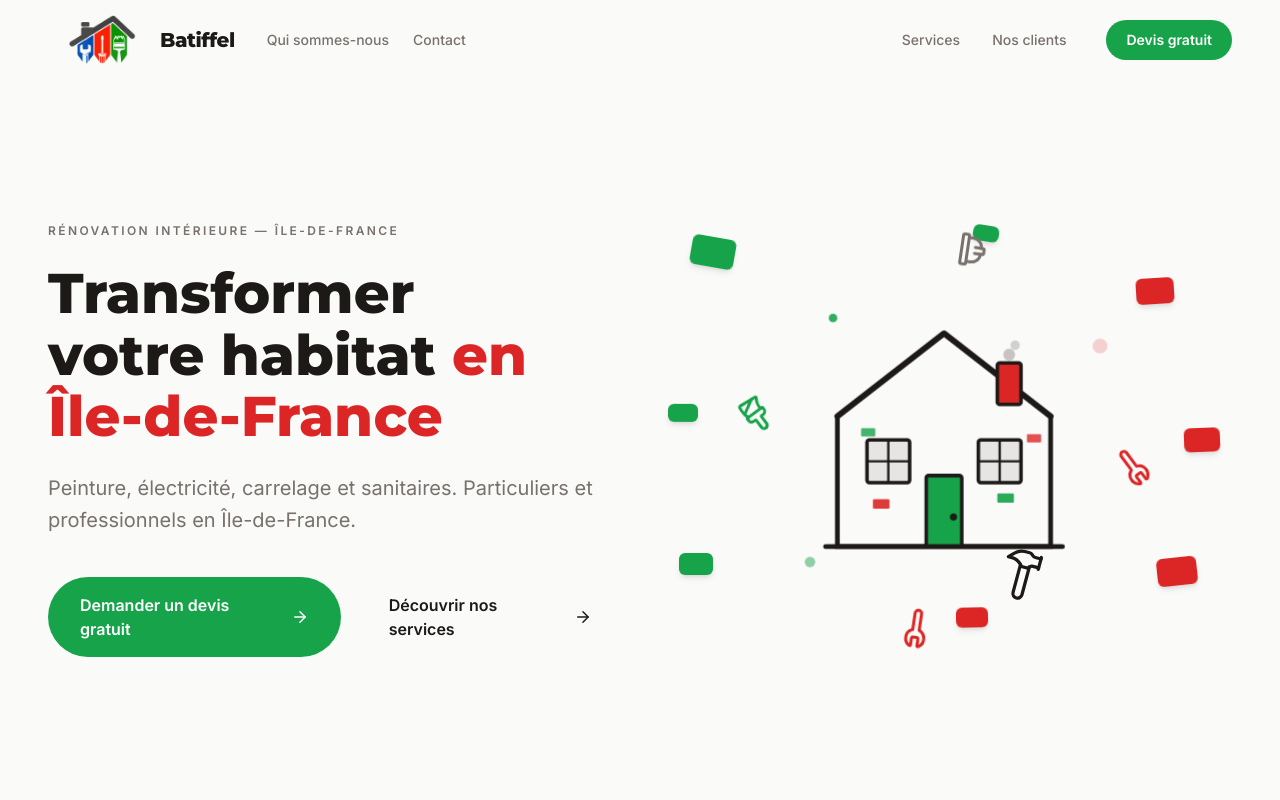
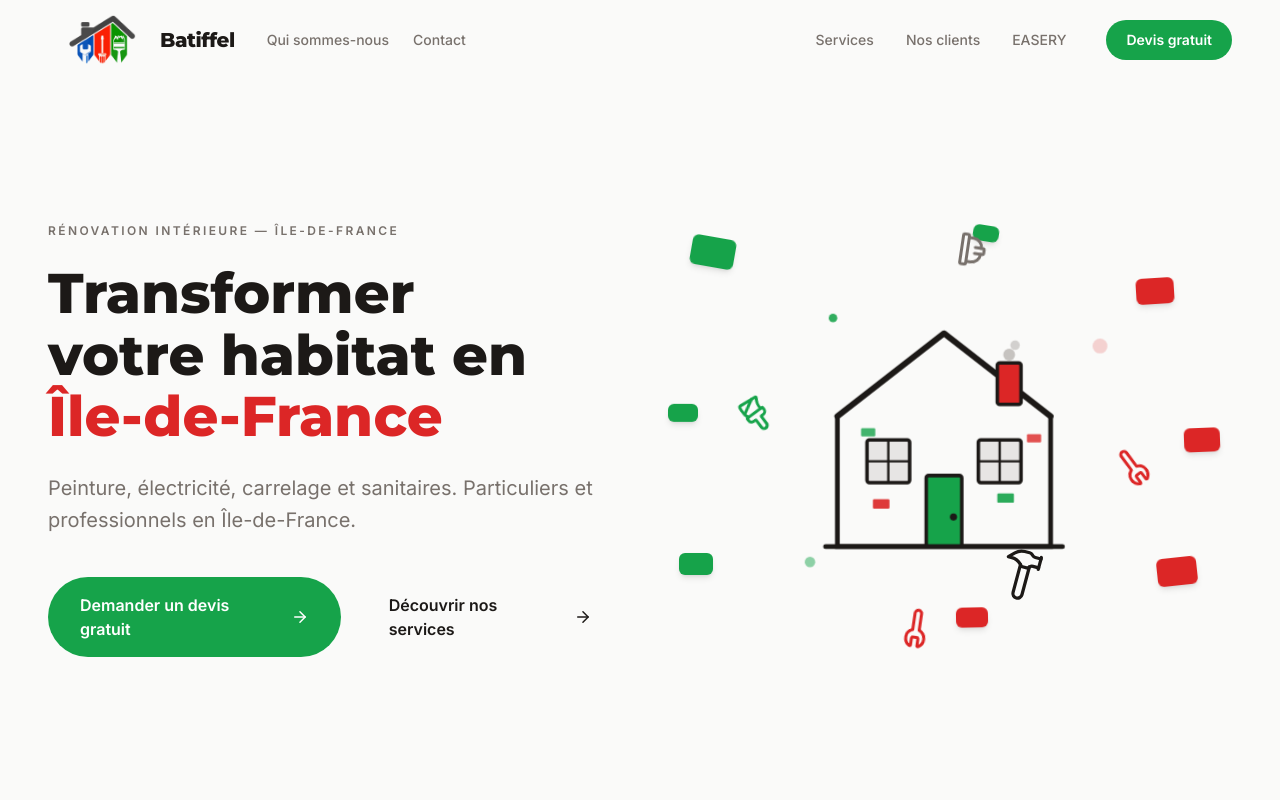
Before and after one commit to ahmadtouqeer1995-droid/batiffel-landing, a Next.js app: page / in a window 1280 px wide. Shown: the top 800 px of the page. Built offline with nearby package versions, Linux system fonts and the light colour scheme.

Commit message:
Fix hero title and add EASERY nav link

```diff
--- a/app/components/Navigation.tsx
+++ b/app/components/Navigation.tsx
@@ -11,6 +11,7 @@ const navLinksLeft = [
 const navLinksRight = [
   { label: "Services", href: "#services" },
   { label: "Nos clients", href: "#clients" },
+  { label: "EASERY", href: "#" },
 ];
 
 export default function Navigation() {
--- a/app/sections/Hero.tsx
+++ b/app/sections/Hero.tsx
@@ -56,8 +56,8 @@ export default function Hero() {
               Rénovation intérieure — Île-de-France
             </p>
             <h1 className="hero-title font-[family-name:var(--font-montserrat)] text-4xl md:text-5xl lg:text-[56px] font-extrabold leading-[1.1] text-[#1C1917] mb-6 text-balance">
-              Transformer votre habitat{" "}
-              <span className="text-[#DC2626]">en Île-de-France</span>
+              Transformer votre habitat en{" "}
+              <span className="text-[#DC2626]">Île-de-France</span>
             </h1>
             <p className="hero-subtitle text-lg md:text-xl text-[#78716C] leading-relaxed mb-10 max-w-xl">
               Peinture, électricité, carrelage et sanitaires. Particuliers et
```
